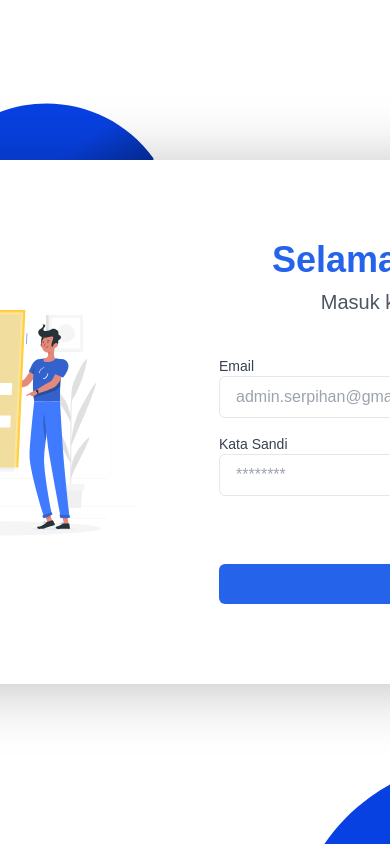
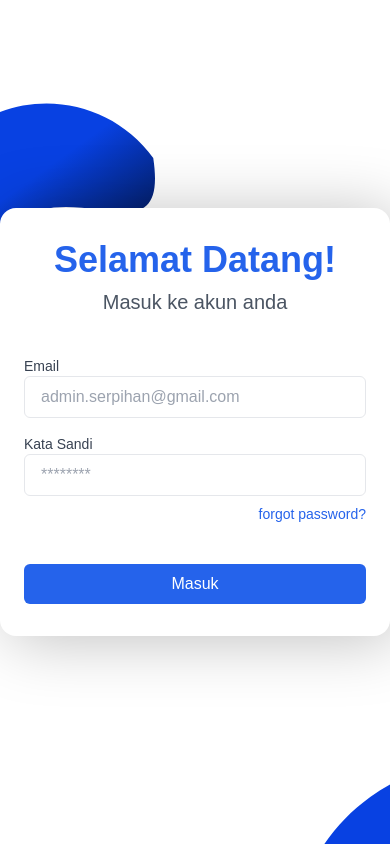
Before and after one commit to serpihan-tech/fe-mulang, a Next.js app: page /login in a window 390 px wide. Built offline with nearby package versions, Linux system fonts and the light colour scheme.

Commit message:
style: table responsive layout

```diff
--- a/app/component/LoginForm.jsx
+++ b/app/component/LoginForm.jsx
@@ -29,14 +29,14 @@ export default function LoginForm() {
   }
 
   return (
-    <div className="flex items-center justify-center min-h-screen">
-      <div className="bg-white px-16 py-20 rounded-2xl shadow-[8px_4px_64px_rgba(0,0,0,0.25)] flex w-[1000px]">
-        <div className="w-1/2 flex items-center justify-center">
+    <div className="flex w-full items-center justify-center">
+      <div className="bg-white px-6 md:px-10 lg:px-16 py-8 md:py-12 lg:py-20 rounded-2xl shadow-[8px_4px_64px_rgba(0,0,0,0.25)] flex h-full w-full md:w-[600px] lg:w-[1000px] z-10">
+        <div className="flex-1 text-center hidden lg:flex items-center">
           <img src="/login.svg" alt="Login" className="object-contain h-80 w-full" />
         </div>
 
-        <div className="w-1/2 px-6 flex flex-col justify-center items-center">
-          <h2 className="text-4xl font-semibold text-blue-600 mb-2">Selamat Datang!</h2>
+        <div className="w-full lg:w-1/2 md:px-6 flex flex-col justify-center items-center">
+          <h2 className="text-4xl text-center font-semibold text-blue-600 mb-2">Selamat Datang!</h2>
           <p className="text-xl text-gray-600 mb-[40px] font-light">Masuk ke akun anda</p>
           <form className="w-full" onSubmit={handleSubmit}>
             <div className="w-full mb-4">
```
